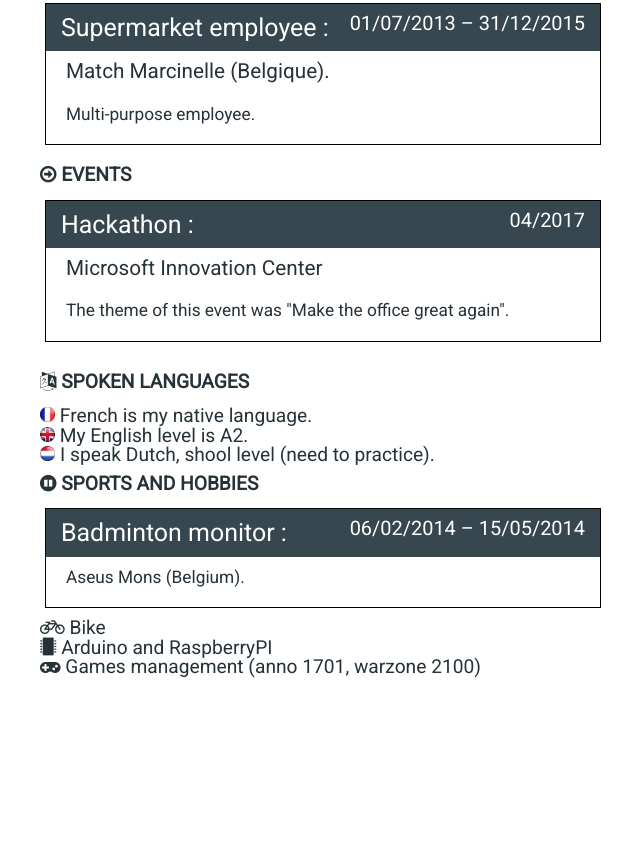
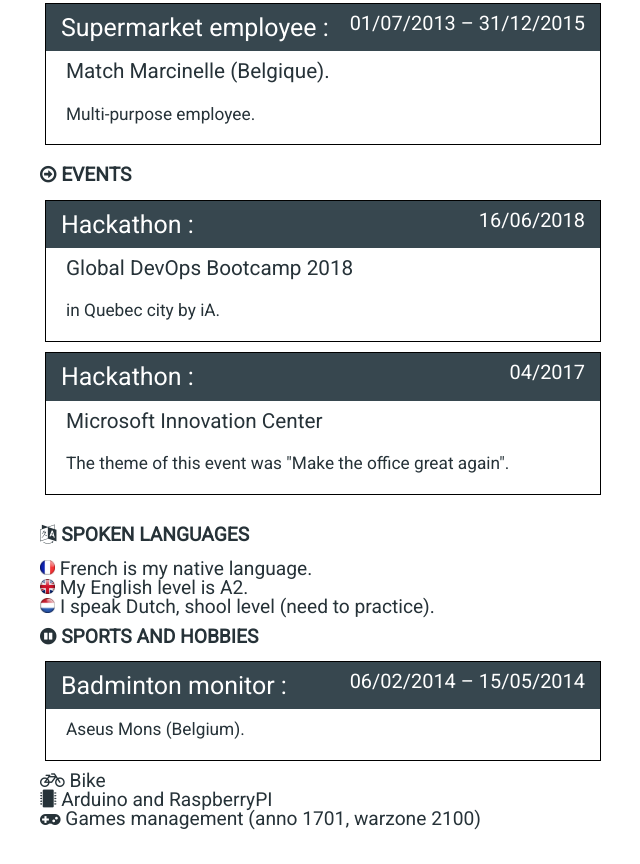
Before and after one commit to Adri-Donn/Adri-Donn.github.io, a plain HTML site: page index.html in a window 1280 px wide. Shown: the part 3065-3929 px from the top of the page, without its empty margins (475-1115 px from the left). Before the commit the page ends 3776 px from the top, so only its background shows below. Drawn offline with Linux system fonts and the light colour scheme.

Commit message:
hackathon

```diff
--- a/index.html
+++ b/index.html
@@ -349,6 +349,16 @@
 
                 <div class="cartouche">
                     <h5>Hackathon :
+                        <span class="date">16/06/2018</span>
+                        <!-- 28 -> 30 -->
+                    </h5>
+                    <p>
+                        <span>Global DevOps Bootcamp 2018</span><br /> in Quebec city by iA.
+                    </p>
+                </div>
+
+                <div class="cartouche">
+                    <h5>Hackathon :
                         <span class="date">04/2017</span>
                         <!-- 28 -> 30 -->
                     </h5>
```
Also changed, not shown: index-fr.html (+10 -0 lines).
